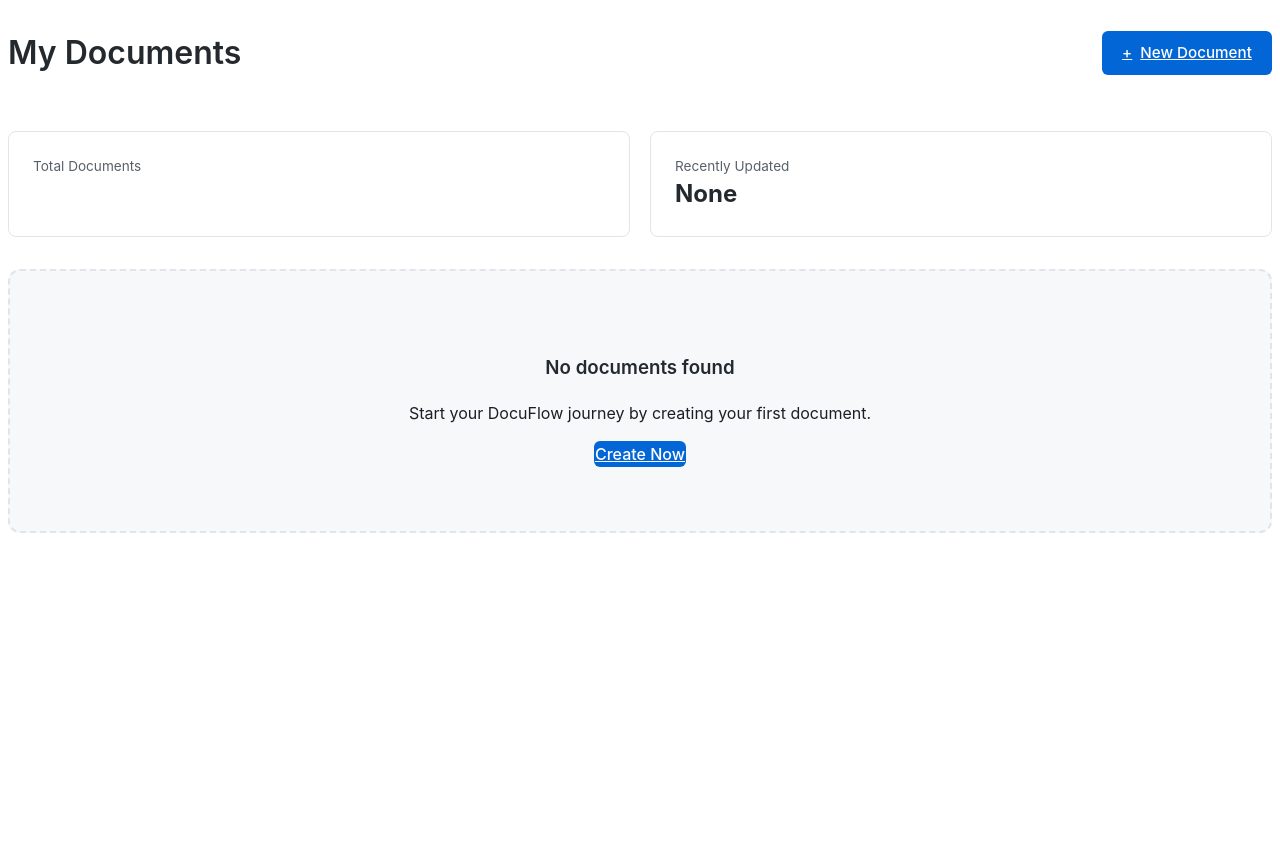
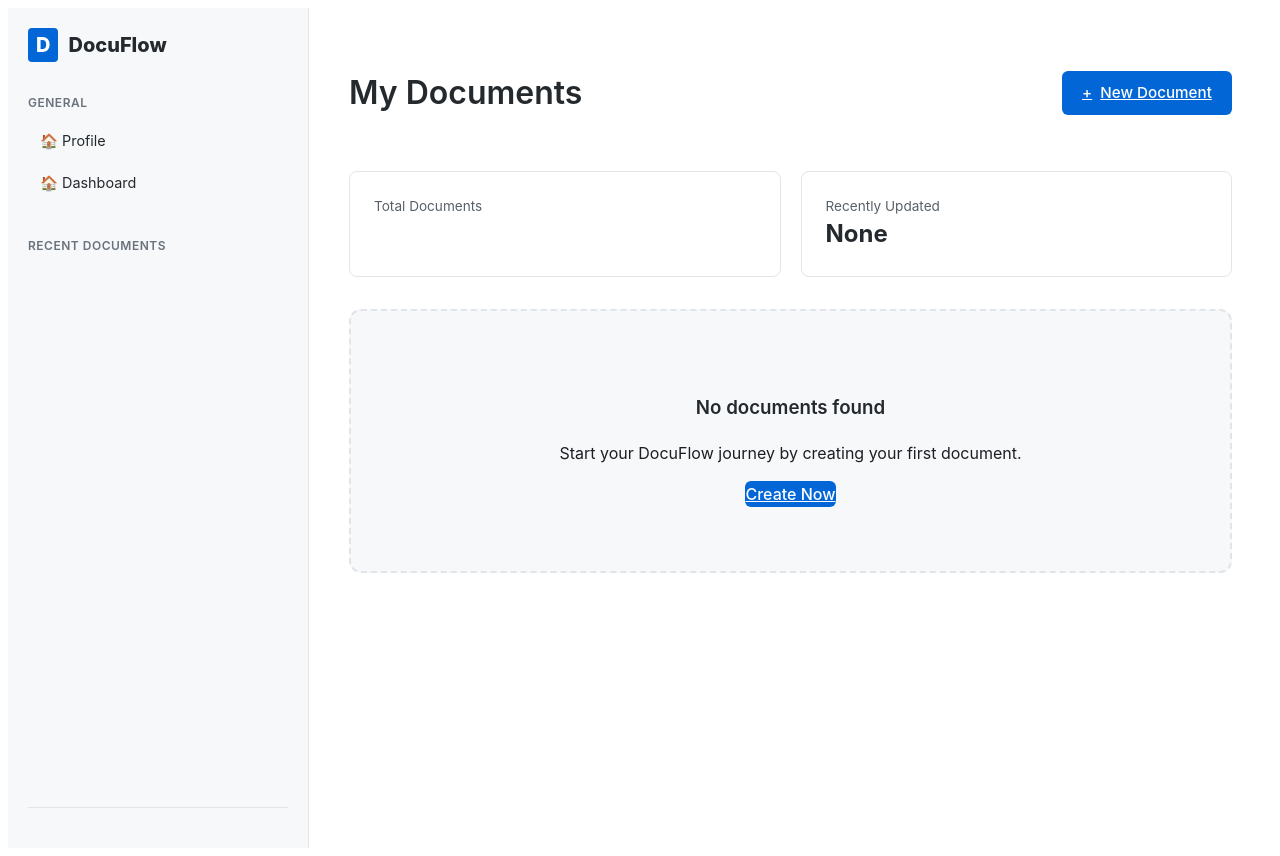
Before and after one commit to TacticalCrab/docuflow, a Django app: template docs/templates/dashboard.html in a window 1280 px wide. Before the commit the page ends 533 px from the top, so only its background shows below. Run offline with Django 5.2, Linux system fonts and the light colour scheme; the template is opened without the code that fills it, so the values that code supplies are empty.

Commit message:
feature/sidebar & update/html layouts

```diff
--- a/accounts/templates/login.html
+++ b/accounts/templates/login.html
@@ -2,7 +2,7 @@
 
 {% block title %} Login to DocuFlow{% endblock %}
 
-{% block content %}
+{% block body %}
 <h2>Login to DocuFlow</h2>
 
 <form method="POST">
--- a/accounts/templates/profile.html
+++ b/accounts/templates/profile.html
@@ -1,4 +1,4 @@
-{% extends "base.html" %}
+{% extends "app_layout.html" %}
 
 {% load profile_tags %}
 
--- a/accounts/templates/register.html
+++ b/accounts/templates/register.html
@@ -2,7 +2,7 @@
 
 {% block title %}Register to DocuFlow{% endblock %}
 
-{% block content %}
+{% block body %}
 <h2>Join Today</h2>
 <form method="POST">
     {% csrf_token %}
--- /dev/null
+++ b/docs/context_processors.py
@@ -0,0 +1,9 @@
+from .models import Document
+
+def sidebar_documents(request):
+    if request.user.is_authenticated:
+        # This makes 'sidebar_docs' available in EVERY template
+        return {
+            'sidebar_docs': Document.objects.filter(owner=request.user).order_by('-updated_at')[:10]
+        }
+    return {}
--- a/docs/templates/dashboard.html
+++ b/docs/templates/dashboard.html
@@ -1,4 +1,4 @@
-{% extends "base.html" %}
+{% extends "app_layout.html" %}
 
 {% block content %}
 <div class="dashboard-header">
--- a/docs/templates/markdown_editor.html
+++ b/docs/templates/markdown_editor.html
@@ -1,4 +1,4 @@
-{% extends "base.html" %}
+{% extends "app_layout.html" %}
 
 {% block title %}Markdown Sandbox | DocuFlow{% endblock %}
 
--- /dev/null
+++ b/docs/templatetags/nav_active.py
@@ -0,0 +1,19 @@
+from django import template
+from django.urls import reverse
+
+register = template.Library()
+
+@register.simple_tag(takes_context=True)
+def is_active(context, url_name, **kwargs):
+    request = context.get('request')
+    if not request:
+        return ""
+
+    try:
+        target_url = reverse(url_name, kwargs=kwargs)
+        if request.path == target_url:
+            return "active"
+    except:
+        pass
+
+    return ""
--- a/docuflow/settings.py
+++ b/docuflow/settings.py
@@ -63,6 +63,7 @@ TEMPLATES = [
                 'django.template.context_processors.request',
                 'django.contrib.auth.context_processors.auth',
                 'django.contrib.messages.context_processors.messages',
+                'docs.context_processors.sidebar_documents'
             ],
         },
     },
--- a/docuflow/urls.py
+++ b/docuflow/urls.py
@@ -19,6 +19,6 @@ from django.urls import path, include
 
 urlpatterns = [
     path('admin/', admin.site.urls),
-    path("accounts/", include("accounts.urls")),
-    path("docs/", include("docs.urls"))
+    path("", include("accounts.urls")),
+    path("", include("docs.urls"))
 ]
--- a/static/css/base.css
+++ b/static/css/base.css
@@ -21,3 +21,76 @@ h1, h2, h3, h4 {
 .form-group {
     margin-bottom: 1.5rem;
 }
+
+/* The Main Container for the whole app */
+.app-container {
+    display: flex;
+    min-height: 100vh;
+}
+
+/* Sidebar Styling */
+.sidebar {
+    width: 260px;
+    background-color: #f6f8fa;
+    border-right: 1px solid #e1e4e8;
+    display: flex;
+    flex-direction: column;
+    padding: 20px;
+    position: sticky;
+    top: 0;
+    height: 100vh;
+}
+
+.sidebar-brand {
+    font-size: 1.25rem;
+    font-weight: 800;
+    color: #24292e;
+    margin-bottom: 2rem;
+    text-decoration: none;
+    display: flex;
+    align-items: center;
+    gap: 10px;
+}
+
+/* Sidebar Navigation Links */
+.nav-group {
+    margin-bottom: 2rem;
+}
+
+.nav-label {
+    font-size: 0.75rem;
+    font-weight: 600;
+    color: #6a737d;
+    text-transform: uppercase;
+    letter-spacing: 0.5px;
+    margin-bottom: 10px;
+    display: block;
+}
+
+.nav-item {
+    display: flex;
+    align-items: center;
+    padding: 8px 12px;
+    color: #24292e;
+    text-decoration: none;
+    border-radius: 6px;
+    font-size: 0.9rem;
+    margin-bottom: 4px;
+    transition: background 0.2s;
+}
+
+.nav-item:hover {
+    background-color: #ebedef;
+}
+
+.nav-item.active {
+    background-color: #0366d6;
+    color: white;
+}
+
+/* The Content Area */
+.main-content {
+    flex: 1;
+    padding: 40px;
+    background-color: #ffffff;
+}
--- /dev/null
+++ b/templates/app_layout.html
@@ -0,0 +1,41 @@
+{% extends "base.html" %}
+
+{% load static %}
+{% load nav_active %}
+
+{% block body %}
+<div class="app-container">
+    <!-- Sidebar -->
+    <aside class="sidebar">
+        <a href="/" class="sidebar-brand">
+            <span style="background: #0366d6; color: white; padding: 2px 8px; border-radius: 4px;">D</span>
+            DocuFlow
+        </a>
+
+        <nav class="nav-group">
+            <span class="nav-label">General</span>
+            <a href="{% url 'accounts:profile' %}" class="nav-item {% is_active 'accounts:profile' %}">🏠 Profile</a>
+            <a href="{% url 'docs:dashboard' %}" class="nav-item {% is_active 'docs:dashboard' %}">🏠 Dashboard</a>
+        </nav>
+
+        <nav class="nav-group">
+            <span class="nav-label">Recent Documents</span>
+            <!-- Loop through first 5 docs -->
+            {% for doc in sidebar_docs|slice:":5" %}
+                <a href="{% url 'docs:edit_document' doc.pk %}" class="nav-item {% is_active 'docs:edit_document' pk=doc.pk %}" style="font-size: 0.85rem;">
+                    📄 {{ doc.title|truncatechars:20 }}
+                </a>
+            {% endfor %}
+        </nav>
+
+        <div style="margin-top: auto; padding-top: 20px; border-top: 1px solid #e1e4e8;">
+        </div>
+    </aside>
+
+    <!-- Content -->
+    <main class="main-content">
+        {% block content %}
+        {% endblock %}
+    </main>
+</div>
+{% endblock %}
--- a/templates/base.html
+++ b/templates/base.html
@@ -11,10 +11,7 @@
     {% block extra_css %}{% endblock %}
 </head>
 <body>
-    <main class="container">
-        {% block content %}{% endblock %}
-    </main>
-
+    {% block body %}{% endblock %}
     <!-- Global Scripts -->
     <script src="{% static 'js/main.js' %}"></script>
     {% block extra_js %}{% endblock %}
```
Also changed, not shown: docs/templatetags/__init__.py (added).
